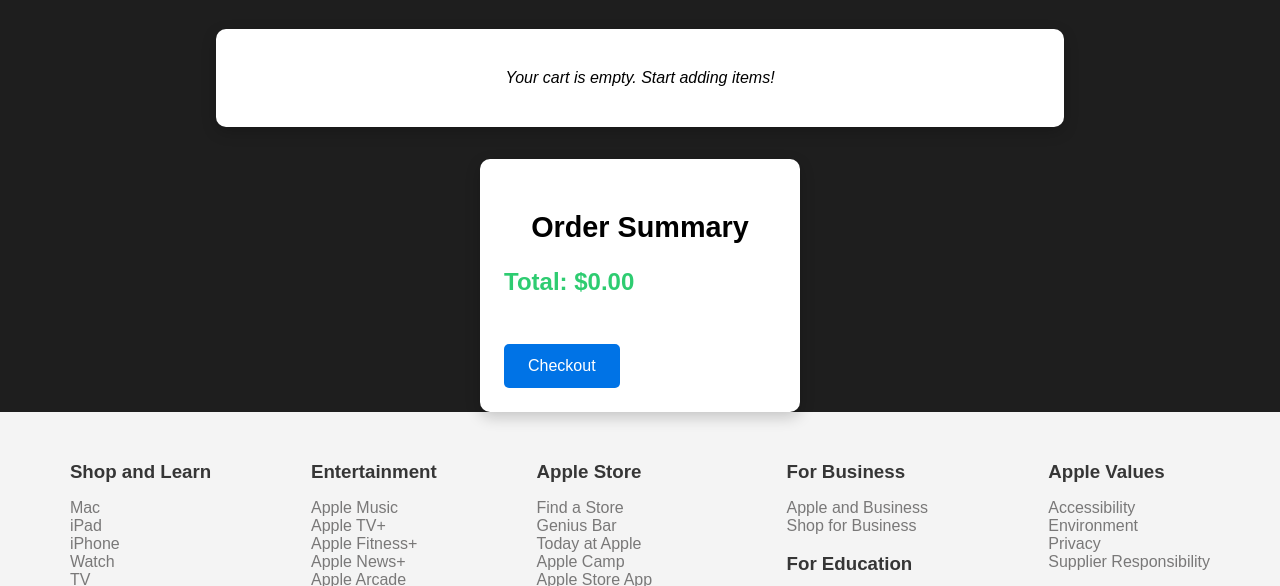
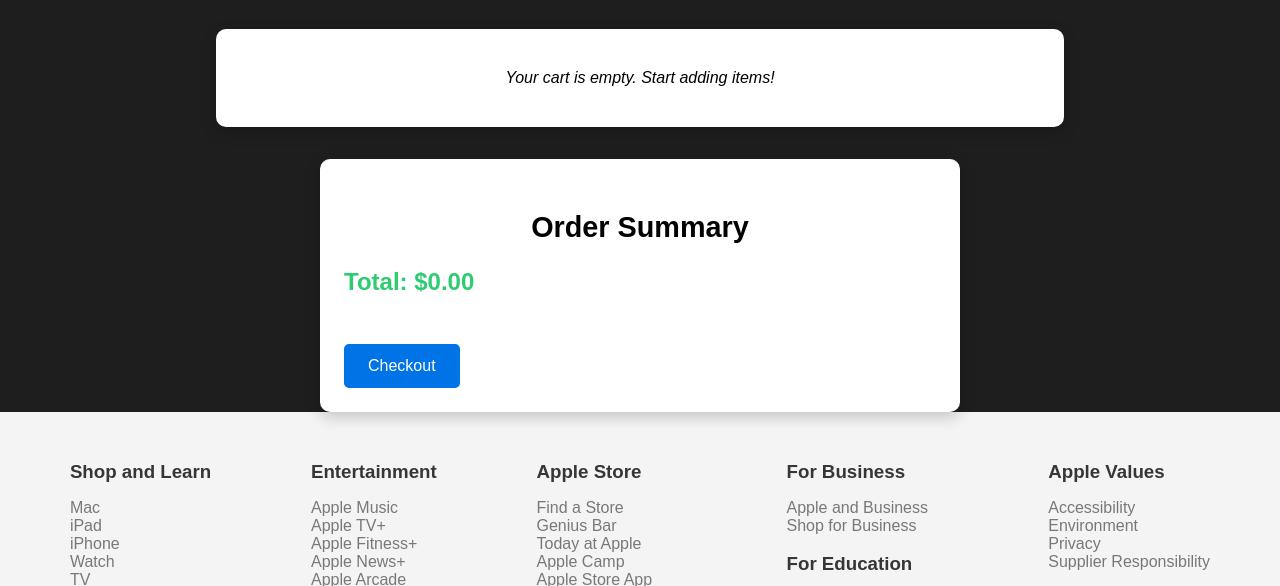
Before and after one commit to Badamgaraw/itu.github.io, a plain HTML site: page biydaalt/cart.html in a window 1280 px wide. Shown: the part 163-749 px from the top of the page. Drawn offline with Linux system fonts and the light colour scheme.

Commit message:
Update styles.css

```diff
--- a/biydaalt/styles.css
+++ b/biydaalt/styles.css
@@ -298,7 +298,7 @@ footer {
     background-color: white;
     color: black;
     padding: 1.5rem;
-    margin: auto 30rem;
+    margin: auto 20rem;
     border-radius: 10px;
     max-width: 800px;
     box-shadow: 0 5px 15px rgba(0, 0, 0, 0.2);
```
